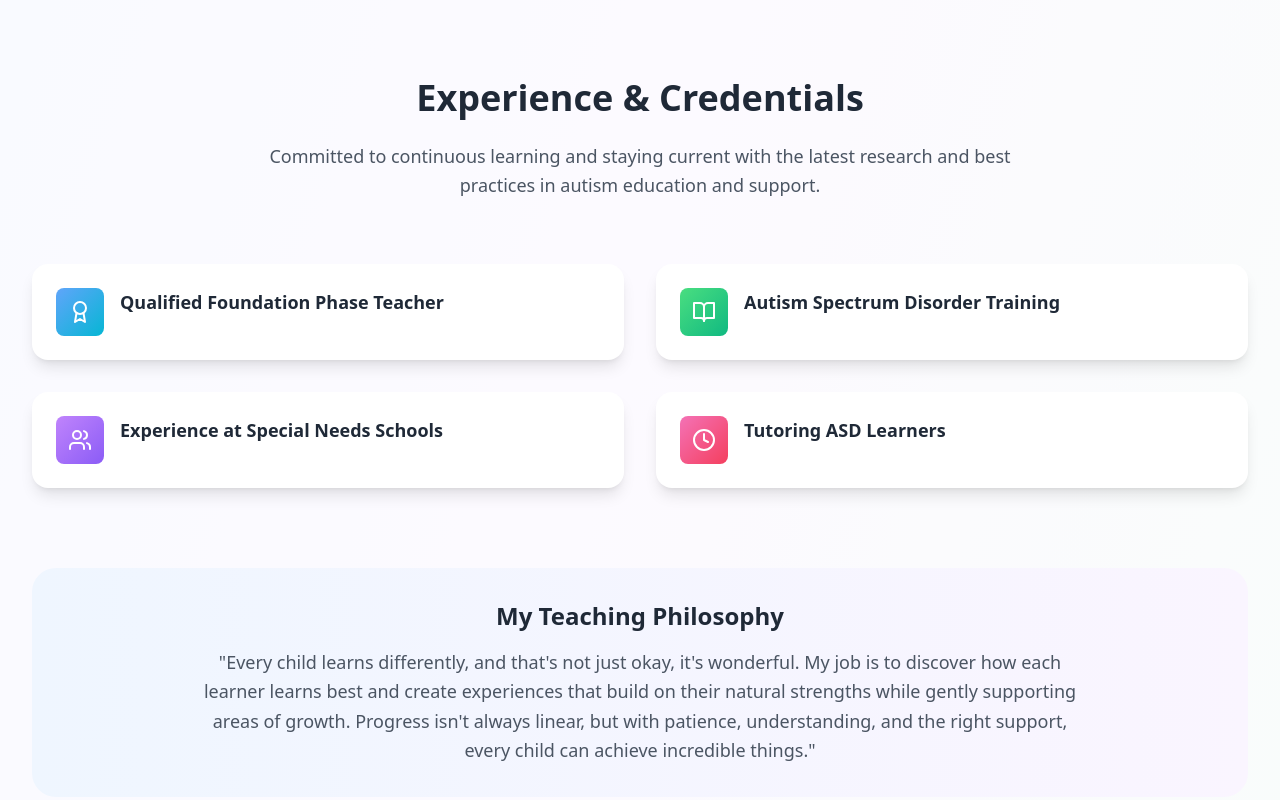
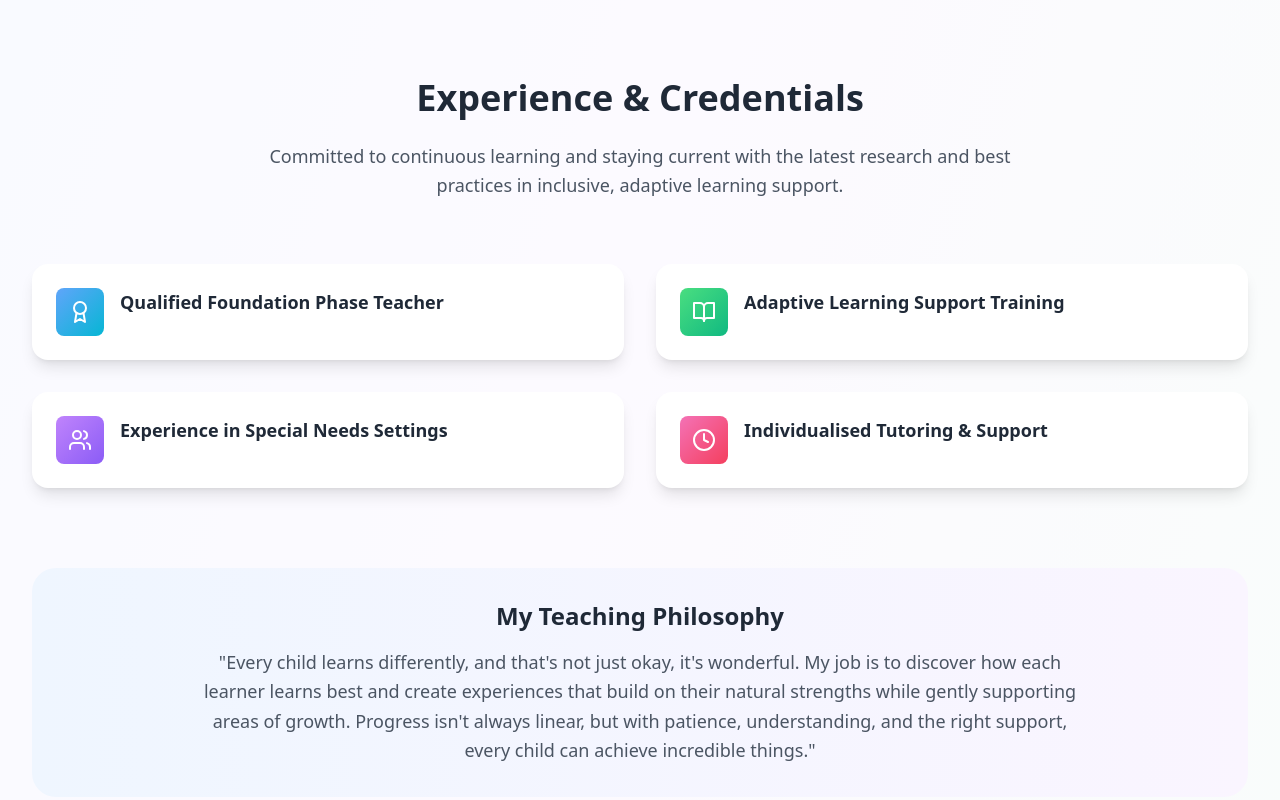
Before and after one commit to daybreaktechsoftware/Zaib_Tutoring, a React (Vite) app: page / in a window 1280 px wide. Shown: the part 1696-2496 px from the top of the page. Built offline with nearby package versions, Linux system fonts and the light colour scheme.

Commit message:
Update Portfolio.tsx

```diff
--- a/src/components/Portfolio.tsx
+++ b/src/components/Portfolio.tsx
@@ -4,28 +4,28 @@ const Portfolio = () => {
   const credentials = [
     {
       title: "Qualified Foundation Phase Teacher",
-      institution: "Certified by National Education Board",
+      institution: "Adaptive Learning Support",
       year: "2023",
       icon: Award,
       color: "from-blue-400 to-cyan-500",
     },
     {
-      title: "Autism Spectrum Disorder Training",
-      institution: "Special Needs Education Institute",
-      year: "2023",
+      title: "Adaptive Learning Support Training",
+      institution: "Inclusive Education Courses",
+      year: "2024",
       icon: BookOpen,
       color: "from-green-400 to-emerald-500",
     },
     {
-      title: "Experience at Special Needs Schools",
-      institution: "Grade RR, R, 1, and 4",
+      title: "Experience in Special Needs Settings",
+      institution: "Grade RR–4 | Individualised support",
       year: "2023",
       icon: Users,
       color: "from-purple-400 to-violet-500",
     },
     {
-      title: "Tutoring ASD Learners",
-      institution: "Private Tutoring Sessions",
+      title: "Individualised Tutoring & Support",
+      institution: "Private sessions & school collaboration",
       year: "2023",
       icon: Clock,
       color: "from-pink-400 to-rose-500",
@@ -62,7 +62,7 @@ const Portfolio = () => {
           </h2>
           <p className="text-lg text-gray-600 max-w-3xl mx-auto leading-relaxed">
             Committed to continuous learning and staying current with the latest
-            research and best practices in autism education and support.
+            research and best practices in inclusive, adaptive learning support.
           </p>
         </div>
 
```
